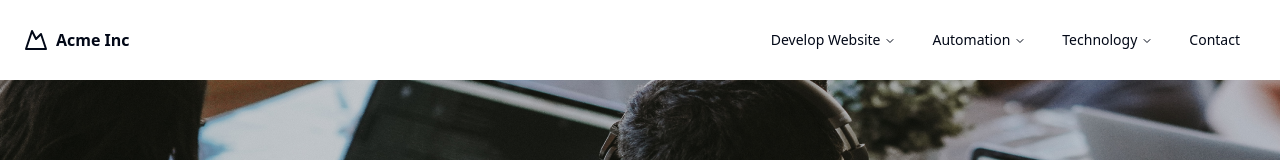
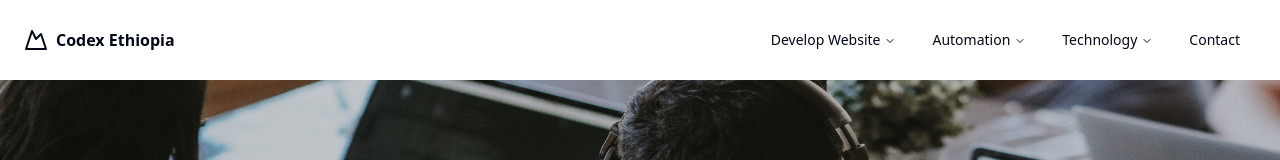
Before and after one commit to abenooo/codex_ethiopia, a React (Vite) app: page / in a window 1280 px wide. Shown: the top 160 px of the page. Built offline with nearby package versions, Linux system fonts and the light colour scheme.

Commit message:
Fix the logo

```diff
--- a/src/components/Navbar.tsx
+++ b/src/components/Navbar.tsx
@@ -94,7 +94,7 @@ export default function Navbar() {
     <header className="flex h-20 w-full shrink-0 items-center justify-between px-4 md:px-6">
       <Link to="#" className="flex items-center gap-2 font-semibold">
         <MountainIcon className="h-6 w-6" />
-        <span className="hidden lg:flex">Acme Inc</span>
+        <span className="hidden lg:flex">Codex Ethiopia</span>
         <span className="lg:hidden">Codex Ethiopia</span>
       </Link>
       <Sheet open={menuOpen} onOpenChange={setMenuOpen}>
```
